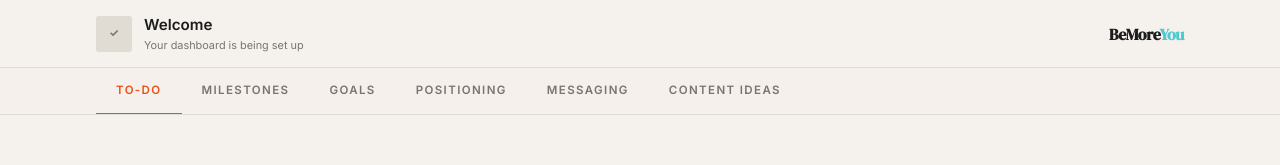
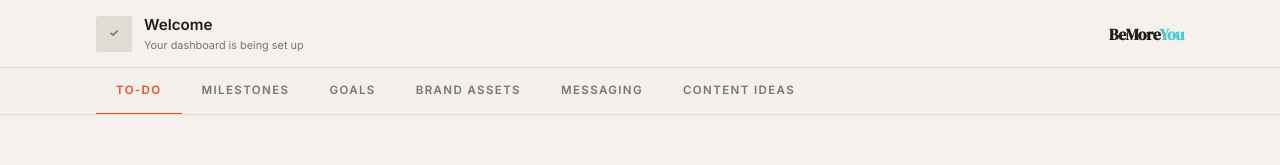
Before and after one commit to bemoreyoulive/bemoreyou, a Next.js app: page /client/1 in a window 1280 px wide. Shown: the top 165 px of the page. Built offline with nearby package versions, Linux system fonts and the light colour scheme.

Commit message:
Rename Positioning to Brand Assets across all dashboards and template

```diff
--- a/app/client/[slug]/page.tsx
+++ b/app/client/[slug]/page.tsx
@@ -268,7 +268,7 @@ function IdeaCard({ idea, isSack = false }: { idea: ContentIdea; isSack?: boolea
 const AF_TABS = [
   { id: "home", label: "Home & To-Do" },
   { id: "milestones", label: "Milestones" },
-  { id: "positioning", label: "Positioning" },
+  { id: "brand", label: "Brand Assets" },
   { id: "headlines", label: "Headlines" },
   { id: "about", label: "About Section" },
   { id: "content", label: "Content Ideas" },
@@ -393,9 +393,9 @@ function AndyFeltonDashboard({ slug }: { slug: string }) {
         )}
 
         {/* ── POSITIONING ── */}
-        {activeTab === "positioning" && (
+        {activeTab === "brand" && (
           <div>
-            <p style={{ fontSize: "0.68rem", fontWeight: 700, letterSpacing: "0.2em", textTransform: "uppercase", color: AF_COLOR, marginBottom: 8 }}>Who You're For & How You're Different</p>
+            <p style={{ fontSize: "0.68rem", fontWeight: 700, letterSpacing: "0.2em", textTransform: "uppercase", color: AF_COLOR, marginBottom: 8 }}>Your Brand Foundation</p>
             <h2 style={{ fontSize: "clamp(1.8rem, 3vw, 2.4rem)", fontFamily: "var(--font-dm-serif), serif", fontWeight: 400, color: "#1C1C1C", margin: "0 0 32px", letterSpacing: "-0.02em" }}>Positioning</h2>
 
             <Callout type="green">
@@ -968,7 +968,7 @@ const tabs = [
   { id: "todos", label: "To-Do" },
   { id: "milestones", label: "Milestones" },
   { id: "goals", label: "Goals" },
-  { id: "positioning", label: "Positioning" },
+  { id: "brand", label: "Brand Assets" },
   { id: "messaging", label: "Messaging" },
   { id: "content", label: "Content Ideas" },
 ];
@@ -2103,11 +2103,11 @@ export default function ClientDashboard({ params }: { params: Promise<{ slug: st
           <MilestoneTracker slug={slug} color={client.color} />
         )}
 
-        {activeTab === "positioning" && (
+        {activeTab === "brand" && (
           <div>
             <p style={{fontSize: "0.68rem", fontWeight: 700, letterSpacing: "0.2em", textTransform: "uppercase", color: client.color, marginBottom: 8, display: "flex", alignItems: "center", gap: 8}}>
               <span style={{display: "inline-block", width: 24, height: 2, background: client.color}} />
-              Who You Are & Who You're For
+              Your Brand Foundation
             </p>
             <h2 style={{fontSize: "clamp(1.8rem, 3vw, 2.4rem)", fontFamily: "var(--font-dm-serif), serif", fontWeight: 400, color: "#1C1C1C", margin: "0 0 40px", letterSpacing: "-0.02em"}}>
               Positioning
--- a/components/NewClientDashboard.tsx
+++ b/components/NewClientDashboard.tsx
@@ -51,7 +51,7 @@ export interface ClientConfig {
 const TABS = [
   { id: "home", label: "Home & To-Do" },
   { id: "milestones", label: "Milestones" },
-  { id: "positioning", label: "Positioning" },
+  { id: "brand", label: "Brand Assets" },
   { id: "headlines", label: "Headlines" },
   { id: "about", label: "About Section" },
   { id: "content", label: "Content Ideas" },
@@ -361,8 +361,8 @@ export default function NewClientDashboard({ slug, config }: { slug: string; con
           <MilestoneTracker color={color} />
         )}
 
-        {/* ── POSITIONING ── */}
-        {activeTab === "positioning" && (
+        {/* ── BRAND ASSETS ── */}
+        {activeTab === "brand" && (
           POSITIONING.headline ? (
             <div>
               <p style={{ fontSize: "0.68rem", fontWeight: 700, letterSpacing: "0.2em", textTransform: "uppercase", color, marginBottom: 8 }}>Who You're For & How You're Different</p>
```
